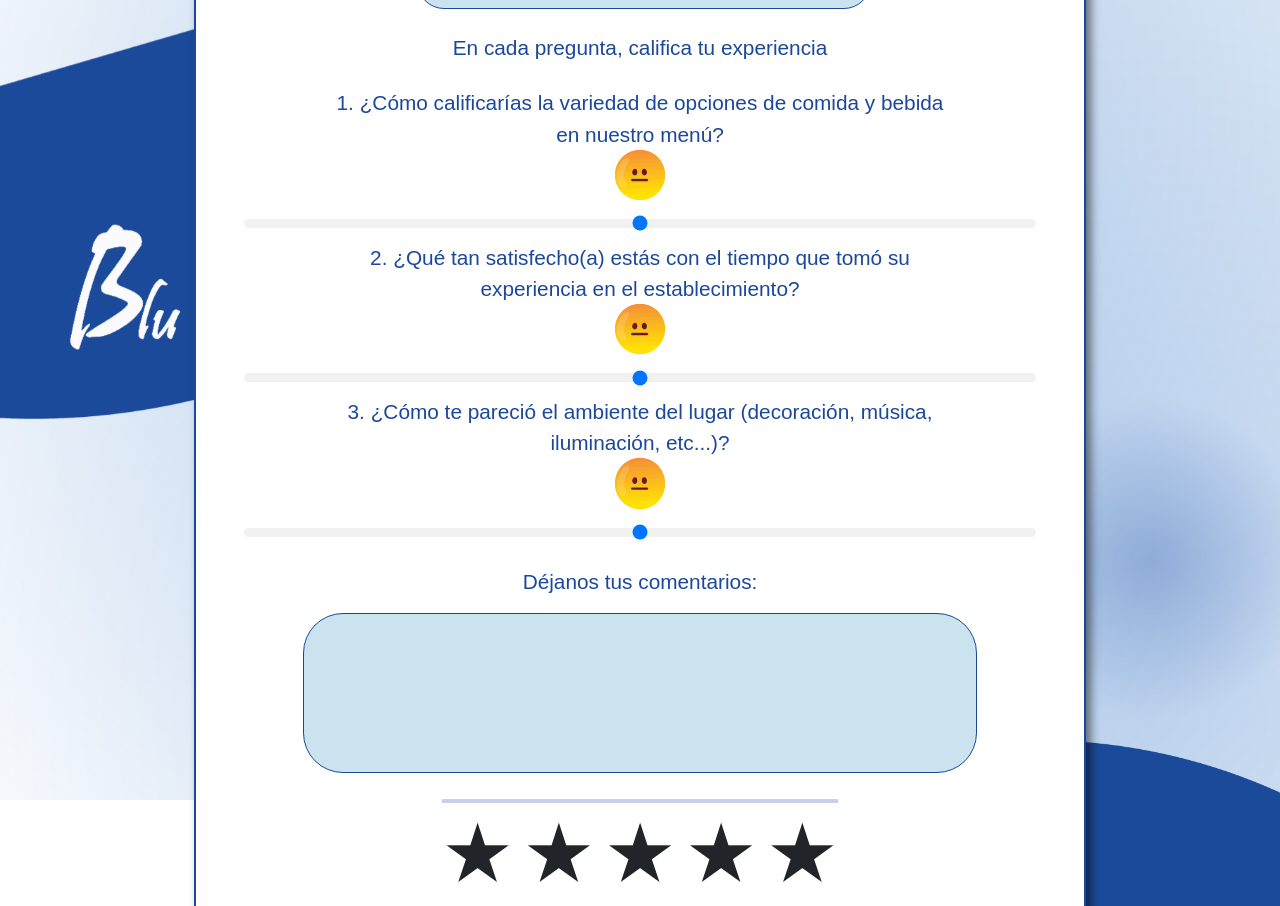
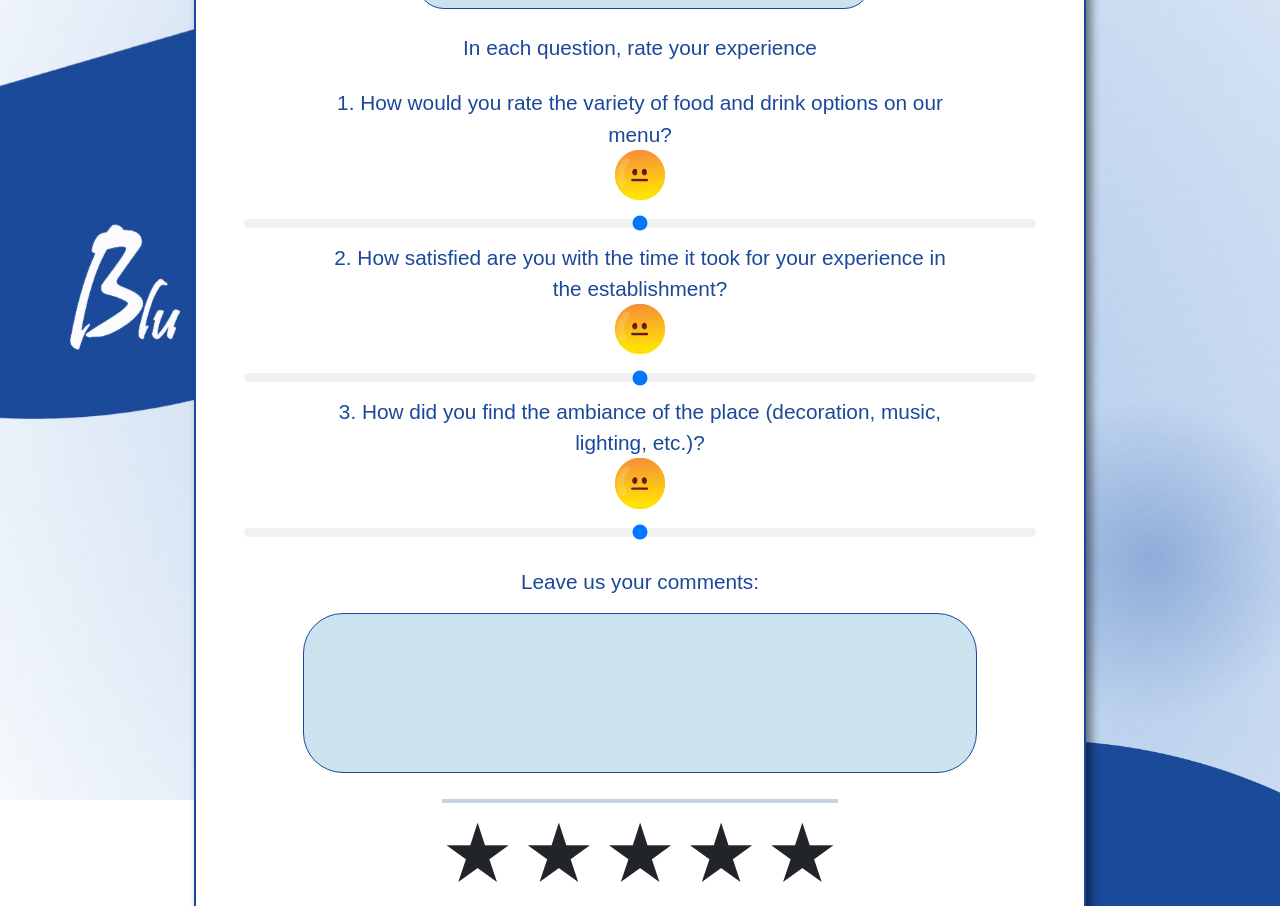
Before and after one commit to AlejandroGit18/DemoBlu, a React (Create React App) app: page /EncuestaEN in a window 1280 px wide. Shown: the top 906 px of the page. Built offline with nearby package versions, Linux system fonts and the light colour scheme.

Commit message:
version ingles

```diff
--- a/src/components/ComidaEN.js
+++ b/src/components/ComidaEN.js
@@ -2,10 +2,10 @@ import React, { useRef, useEffect, useCallback } from 'react';
 import { useNavigate } from 'react-router-dom';
 import videoSource from './VIDEO 5_EN.mp4';
 import ImageTopLeft from './Semicirculo con Logo.png';
-import ImageTopRight1 from './DescargaComida.png';
+import ImageTopRight1 from './Download de food menu-min.png';
 import ImageTopRight2 from './Menu-Blu.png';
-import BotonReproducir from './Reproduci de nueva.png';
-import BotonRegresar from './Regresar.png';
+import BotonReproducir from './Play Again-min.png';
+import BotonRegresar from './Return -min.png';
 import './Comida.css';
 import PdfFile from './PRUEBA_MENU.pdf';
 import VideoZona from './POWERED.png';
--- a/src/components/ContactoEN.js
+++ b/src/components/ContactoEN.js
@@ -2,8 +2,8 @@ import React, { useRef, useEffect, useCallback } from 'react';
 import { useNavigate } from 'react-router-dom';
 import videoSource from './VIDEO 9_EN.mp4';
 import ImageTopLeft from './Semicirculo con Logo.png';
-import BotonReproducir from './Reproduci de nueva.png';
-import BotonRegresar from './Regresar.png';
+import BotonReproducir from './Play Again-min.png';
+import BotonRegresar from './Return -min.png';
 import './Contacto.css';
 import VideoZona from './POWERED.png';
 
@@ -51,7 +51,7 @@ function MainMenu() {
             <div className="background-containerMAIN"></div>
             <div className="main-container6">
                 <img src={ImageTopLeft} alt="Top Left" className="image-top-left6" />
-                <p className="Titulo3">Contacto</p>
+                <p className="Titulo3">Contact</p>
                 <div className="video-wrapper6">
                     <video
                         ref={videoRef}
--- a/src/components/EncuestaEN.js
+++ b/src/components/EncuestaEN.js
@@ -113,13 +113,13 @@ function Encuesta() {
 
                 <div className="card">
                     <div className="card-title">
-                        <h5>Encuesta de Satisfacción</h5>
+                        <h5>Satisfaction Survey</h5>
                     </div>
                     <div className="card-body">
-                        <p className="texto1">En cada pregunta, califica tu experiencia</p>
+                        <p className="texto1">In each question, rate your experience</p>
                         <form className="survey-form mt-3" onSubmit={handleSubmit}>
                             <div className="form-group">
-                                <label className="texto2">1. ¿Cómo calificarías la variedad de opciones de comida y bebida en nuestro menú?</label>
+                                <label className="texto2">1. How would you rate the variety of food and drink options on our menu?</label>
                                 <div className="image-face">
                                     <img src={getImageForValue(valores.pregunta1)} alt="Feedback" className="feedback-image" />
                                 </div>
@@ -135,7 +135,7 @@ function Encuesta() {
                                 />
                             </div>
                             <div className="form-group">
-                                <label className="texto3">2. ¿Qué tan satisfecho(a) estás con el tiempo que tomó su experiencia en el establecimiento?</label>
+                                <label className="texto3">2. How satisfied are you with the time it took for your experience in the establishment?</label>
                                 <div className="image-face">
                                     <img src={getImageForValue(valores.pregunta2)} alt="Feedback" className="feedback-image" />
                                 </div>
@@ -151,7 +151,7 @@ function Encuesta() {
                                 />
                             </div>
                             <div className="form-group">
-                                <label className="texto4">3. ¿Cómo te pareció el ambiente del lugar (decoración, música, iluminación, etc...)?</label>
+                                <label className="texto4">3. How did you find the ambiance of the place (decoration, music, lighting, etc.)?</label>
                                 <div className="image-face">
                                     <img src={getImageForValue(valores.pregunta3)} alt="Feedback" className="feedback-image" />
                                 </div>
@@ -167,14 +167,14 @@ function Encuesta() {
                                 />
                             </div>
                             <div className="form-group">
-                                <label className="texto5">Déjanos tus comentarios:</label>
+                                <label className="texto5">Leave us your comments:</label>
                                 <textarea className="input_text" rows="4" onChange={handleCommentChange}></textarea>
                             </div>
                             <hr className="custom-line" />
                             <div className="form-group">
                                 <div className="stars">{renderStars()}</div>
                             </div>
-                            <button type="submit" className="boton-enviar">ENVIAR</button>
+                            <button type="submit" className="boton-enviar">SEND</button>
                         </form>
                     </div>
                 </div>
--- a/src/components/EspecialesEN.js
+++ b/src/components/EspecialesEN.js
@@ -3,7 +3,7 @@ import { useNavigate } from 'react-router-dom';
 import './Especiales.css';
 import ImageTopLeft from './Semicirculo con Logo.png';
 import ImageBottomLeft from './Semicirculo.png';
-import BotonRegresar from './Regresar.png';
+import BotonRegresar from './Return -min.png';
 import carousel1 from './carousel1.png';
 import carousel2 from './carousel2.png';
 import VideoZona from './POWERED.png';
@@ -55,7 +55,7 @@ function MainMenu() {
             <div className="background-containerMAIN"></div>
             <div className="main-container2">
                 <img src={ImageTopLeft} alt="Top Left" className="image-top-left2" />
-                <p className="Titulo445">Especiales</p>
+                <p className="Titulo445">Specials</p>
 
                 {/* Carrusel de imágenes */}
                 <div className="carousel-container">
--- a/src/components/EventosEN.js
+++ b/src/components/EventosEN.js
@@ -2,8 +2,8 @@ import React, { useRef, useEffect, useCallback } from 'react';
 import { useNavigate } from 'react-router-dom';
 import videoSource from './VIDEO 10_EN.mp4';
 import ImageTopLeft from './Semicirculo con Logo.png';
-import BotonReproducir from './Reproduci de nueva.png';
-import BotonRegresar from './Regresar.png';
+import BotonReproducir from './Play Again-min.png';
+import BotonRegresar from './Return -min.png';
 import './Eventos.css';
 import VideoZona from './POWERED.png';
 
@@ -51,7 +51,7 @@ function MainMenu() {
             <div className="background-containerMAIN"></div>
             <div className="main-container5">
                 <img src={ImageTopLeft} alt="Top Left" className="image-top-left5" />
-                <p className="Titulo2">eventos</p>
+                <p className="Titulo2">events</p>
                 <div className="video-wrapper5">
                     <video
                         ref={videoRef}
--- a/src/components/HorariosEN.js
+++ b/src/components/HorariosEN.js
@@ -2,8 +2,8 @@ import React, { useRef, useEffect, useCallback } from 'react';
 import { useNavigate } from 'react-router-dom';
 import videoSource from './VIDEO 7_EN.mp4';
 import ImageTopLeft from './Semicirculo con Logo.png';
-import BotonReproducir from './Reproduci de nueva.png';
-import BotonRegresar from './Regresar.png';
+import BotonReproducir from './Play Again-min.png';
+import BotonRegresar from './Return -min.png';
 import './Horarios.css';
 import VideoZona from './POWERED.png';
 
@@ -51,7 +51,7 @@ function MainMenu() {
             <div className="background-containerMAIN"></div>
             <div className="main-container4">
                 <img src={ImageTopLeft} alt="Top Left" className="image-top-left4" />
-                <p className="Titulo1">Horarios</p>
+                <p className="Titulo1">Opening HOURS</p>
                 <div className="video-wrapper4">
                     <video
                         ref={videoRef}
--- a/src/components/MainEN.js
+++ b/src/components/MainEN.js
@@ -2,7 +2,7 @@ import React, { useRef, useEffect, useCallback } from 'react';
 import { useNavigate } from 'react-router-dom';
 import './Main.css';
 import SemiCirculoSuperior from './Semicirculo con Logo.png';
-import Boton from './Interactua Conmigo.png';
+import Boton from './Interact with me-min.png';
 import TextoSuperior from './movilQr.png';
 import qrCode from './QR1.png';
 import videoSource from './VIDEO 1_EN.mp4';
@@ -76,7 +76,7 @@ function Main() {
 
     const handleInteractionClick = () => {
         setTimeout(() => {
-            navigate('/Main');
+            navigate('/MainEN');
         }, 1500);
     };
 
--- a/src/components/ReservacionEN.js
+++ b/src/components/ReservacionEN.js
@@ -1,7 +1,7 @@
 import React, { useRef, useEffect, useCallback } from 'react';
 import { useNavigate } from 'react-router-dom';
 import videoSource from './VIDEO 6 _EN.mp4';
-import Boton1 from './Reserva Ahora.png';
+import Boton1 from './Reserve Now-min.png';
 import ImageTopLeft from './Semicirculo con Logo.png';
 import ImageBottomLeft from './Semicirculo.png';
 import BotonReproducir from './Reproduci de nueva.png';
@@ -69,7 +69,7 @@ function MainMenu() {
                 {/* Imagen superior izquierda */}
                 <img src={ImageTopLeft} alt="Top Left" className="image-top-left7" />
 
-                <p className="Titulo7">Reservaciones</p>
+                <p className="Titulo7">Reserve now</p>
 
                 {/* Contenedor de video */}
                 <div className="video-wrapper7">
```
Also changed, not shown: src/components/BebidaEN.js (+4 -4 lines), src/components/MainMenuEN.js (+9 -9 lines), src/components/MenuEN.js (+5 -5 lines), src/components/OpinionEN.js (+4 -4 lines).
